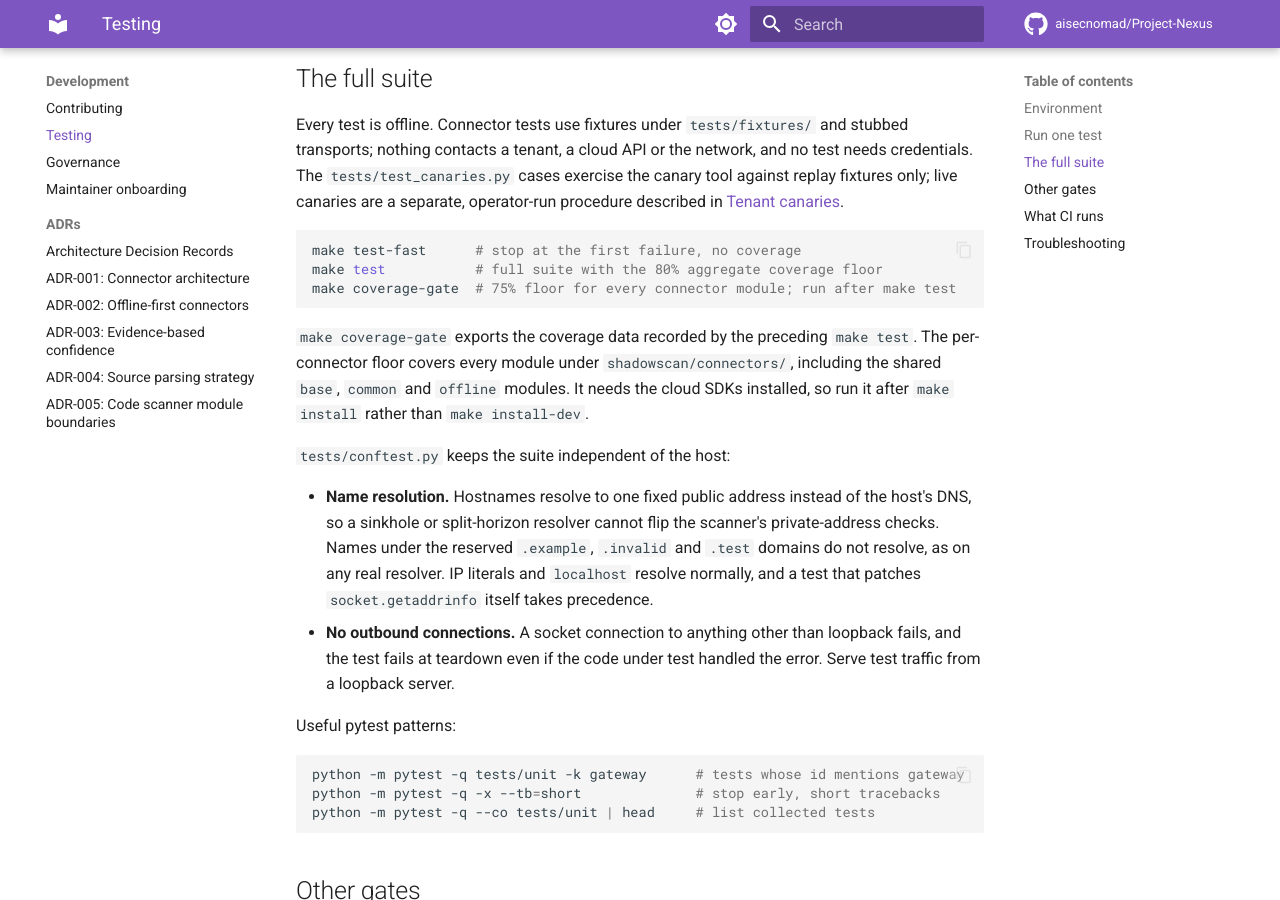
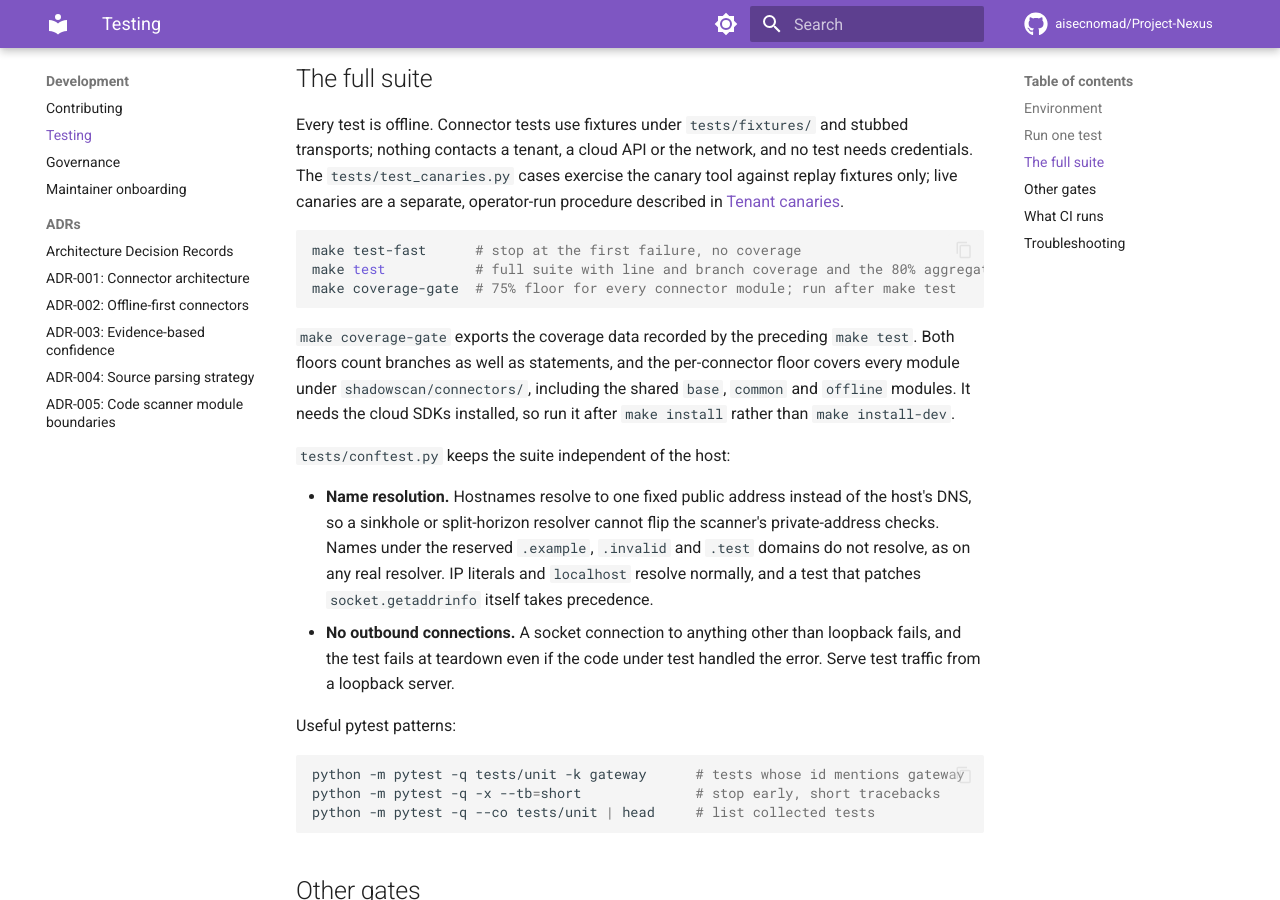
Before and after one commit to aisecnomad/Project-Nexus, an MkDocs documentation site: the page built from docs/testing.md, in a window 1280 px wide and 900 px high, scrolled down 1025 px. Built offline with MkDocs 1.6.1 and Material for MkDocs 9.7.7, drawn with Linux system fonts in a browser that asks for light colours; comment, search, counter and statistics services are not loaded; some of the changed text lies outside the part shown.

Commit message:
Count branches in both coverage floors
Coverage measured statements only, so a line whose condition never went
the other way counted as tested. pyproject.toml now enables branch
coverage. The aggregate fail_under and the per-connector gate both use
the combined statement and branch percentage, and the gate refuses a
report without branch data instead of grading lines alone.

On the full suite: 93.61% of statements, 88.57% of branches and 92.06%
combined (floor 80%). The lowest connector module is code/manifests.py
at 76.26% combined, 80.47% of statements (floor 75%). A policy test keeps
branch coverage on and both floors from being lowered.

Co-Authored-By: Claude Opus 5.5 <noreply@anthropic.com>
Claude-Session: https://claude.ai/code/session_01MgqwgJ3mZY4AfBY9zQH3vZ
Signed-off-by: Claude <noreply@anthropic.com>

````diff
--- a/docs/testing.md
+++ b/docs/testing.md
@@ -50,15 +50,15 @@ operator-run procedure described in [Tenant canaries](canaries.md).
 
 ```bash
 make test-fast      # stop at the first failure, no coverage
-make test           # full suite with the 80% aggregate coverage floor
+make test           # full suite with line and branch coverage and the 80% aggregate floor
 make coverage-gate  # 75% floor for every connector module; run after make test
 ```
 
 `make coverage-gate` exports the coverage data recorded by the preceding
-`make test`. The per-connector floor covers every module under
-`shadowscan/connectors/`, including the shared `base`, `common` and `offline`
-modules. It needs the cloud SDKs installed, so run it after `make install`
-rather than `make install-dev`.
+`make test`. Both floors count branches as well as statements, and the
+per-connector floor covers every module under `shadowscan/connectors/`,
+including the shared `base`, `common` and `offline` modules. It needs the cloud
+SDKs installed, so run it after `make install` rather than `make install-dev`.
 
 `tests/conftest.py` keeps the suite independent of the host:
 
@@ -128,7 +128,8 @@ describes running the scanner itself inside a pipeline.
   bounded-YAML subprocess check falls back from `RLIMIT_AS` to `RLIMIT_DATA`;
   report a platform where neither applies.
 - **Coverage below a floor:** `python -m coverage report --skip-empty` shows
-  the missing lines. Add offline tests rather than lowering the floor.
+  the missing lines and the branches never taken (`12->15` means line 12 never
+  continued to line 15). Add offline tests rather than lowering the floor.
 - **`test attempted outbound connections`:** the test reached for the network.
   Stub the transport, or serve the response from a loopback server.
 
--- a/pyproject.toml
+++ b/pyproject.toml
@@ -113,6 +113,9 @@ ignore_missing_imports = true
 [tool.coverage.run]
 source = ["shadowscan"]
 omit = ["shadowscan/signatures/data/*"]
+# Both floors (fail_under below and tools/coverage_gate.py) count branches as
+# well as statements: a line that ran says nothing about its untaken branch.
+branch = true
 
 [tool.coverage.report]
 show_missing = true
````
Also changed, not shown: CONTRIBUTING.md (+7 -7 lines), 3 other files.
